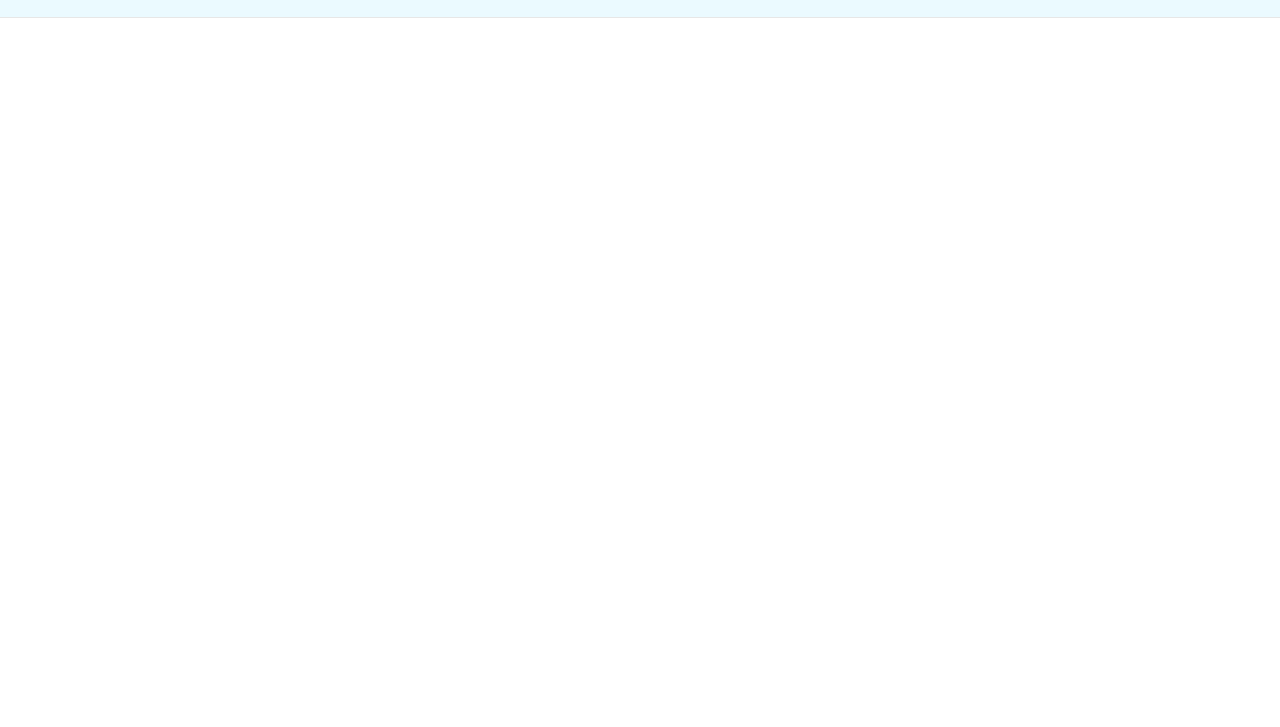
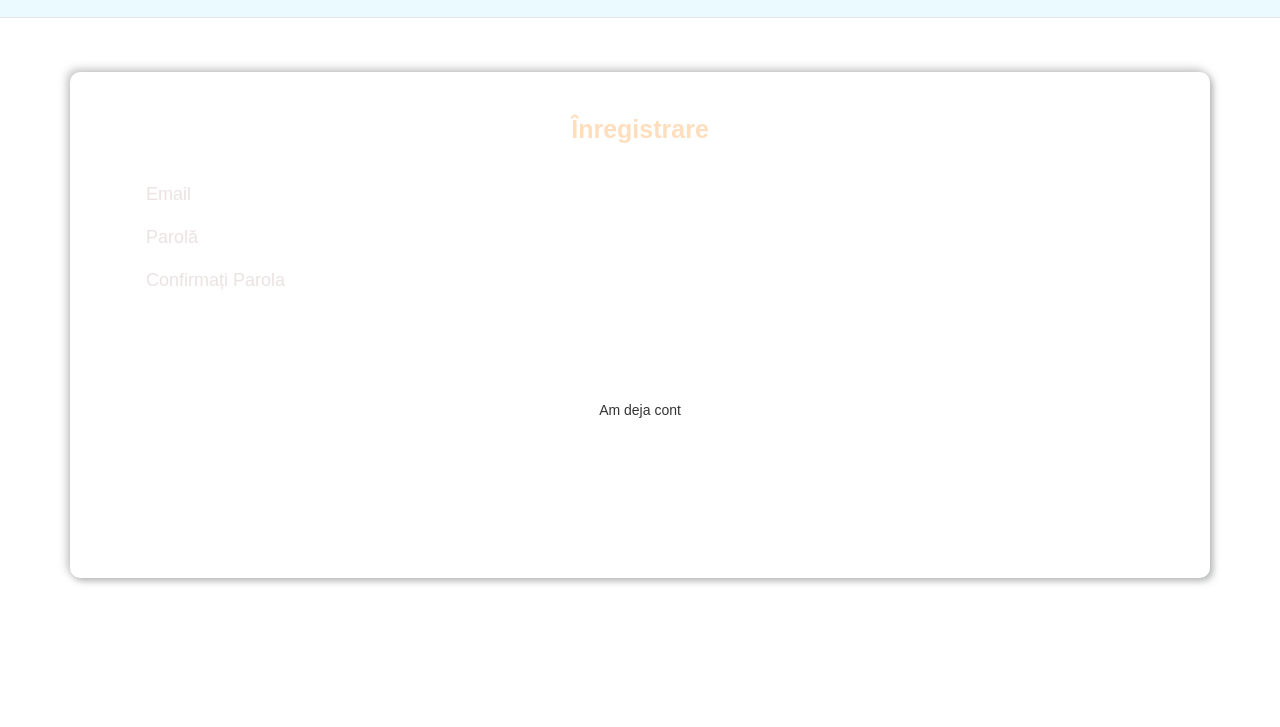
Before and after one commit to Alexandru6041/CreatiiGalatene, a plain HTML site: page sign-up.html in a window 1280 px wide. Shown: the part 73-800 px from the top of the page. Drawn offline with Linux system fonts and the light colour scheme.

Commit message:
Sign-up Page Done, Log-in progress

```diff
--- /dev/null
+++ b/css/sign-up.css
@@ -0,0 +1,85 @@
+.content
+{
+    width: 100%;
+      border-radius: 10px;
+      padding: 40px 30px;
+      margin-top: 100px;
+      box-shadow: -3px -3px 9px #aaa9a9a2,
+                  3px 3px 7px rgba(147, 149, 151, 0.671);
+}
+*{
+  margin:0;
+  padding: 0;
+  box-sizing: border-box;
+  font-family: 'Poppins', sans-serif;
+}
+html{
+  background-position: center;
+  background-repeat: no-repeat;
+  background-size: cover;
+  height: 87%;
+  width: 100%;
+ }
+
+body{
+  display: grid;
+  place-items: center;
+  text-align: center;
+  background-size: cover;
+}
+.content .text{
+  font-size: 25px;
+  font-weight: 600;
+  margin-bottom: 35px;
+  color: rgb(255, 222, 190);
+}
+
+.content .field{
+  height: 100%;
+  width: 100%;
+  display: flex;
+  position: relative;
+}
+
+.field input{
+  height: 100%;
+  width: 100%;
+  padding-left: 45px;
+  font-size: 18px;
+  outline: none;
+  border: none;
+  color: #e0d2d2;
+  border: 1px solid rgba(255, 255, 255, 0.438);
+  border-radius: 8px;
+  background: rgba(105, 105, 105, 0);
+}
+
+.field input::placeholder{
+  color: #e0d2d2a6;
+}
+
+.field:nth-child(2){
+  margin-top: 20px;
+}
+
+.field:nth-child(3)
+{
+    margin-top:20px;
+}
+
+.field span{
+  position: absolute;
+  width: 50px;
+  line-height: 50px;
+  color: #ffffff;
+}
+a, a:hover, a:focus, a:active
+{
+    color: inherit;
+    text-decoration:None;
+}
+.exist-acc
+{
+    padding: 10%;
+    text-align: center;
+}
--- a/sign-up.html
+++ b/sign-up.html
@@ -9,6 +9,7 @@
     <title>Creații Gălățene</title>
     <link href="css/bootstrap.min.css" rel="stylesheet">
     <link href="css/sticky-menu.css" rel="stylesheet">
+    <link href="css/sign-up.css" rel="stylesheet">
 </head>
 <body id="page-top" data-spy="scroll" data-target=".navbar-fixed-top">
     <nav class="navbar navbar-default navbar-fixed-top" role="navigation">
@@ -20,9 +21,46 @@
                     <span class="icon-bar"></span>
                     <span class="icon-bar"></span>
                 </button>
-                <a class="navbar-brand page-scroll" href="#page-top">Creații Gălățene</a>
+                <a class="navbar-brand page-scroll" href="index.html">Creații Gălățene</a>
             </div>
         </div>
     </nav>
+    <div class = "form-sign-up">
+        <div class = "container">
+                <div class="content">
+                    <div class = "text">
+                        Înregistrare
+                    </div>
+                    <form action="#">
+                        <div class="field">
+                            <span class="fa fa-user"></span>
+                            <input type="text" placeholder="Email" required>
+                        </div>
+
+                        <div class="field">
+                            <span class="fa fa-lock"></span>
+                            <input type="password" placeholder="Parolă" required>
+                        </div>
+                        <div class="field">
+                            <span class="fa fa-lock"></span>
+                            <input type="password" placeholder="Confirmați Parola" required>
+                        </div>
+                        <div class="exist-acc">
+                            <a href="log-in.html"><p>Am deja cont</p></a>
+                        </div>
+                    </form>
+                </div>
+        </div>
+    </div>
+
+    <a id="back2Top" title="Back to top" href="#">&#10148;</a>
+
+    <script src="js/jquery.js"></script>
+
+    <script src="js/bootstrap.min.js"></script>
+
+    <script src="js/jquery.easing.min.js"></script>
+
+    <script src="js/sticky-menu.js"></script>
 </body>
 </html>
```
Also changed, not shown: index.html (+1 -1 lines), log-in.html (added, +25 -0 lines), 1 other file.
